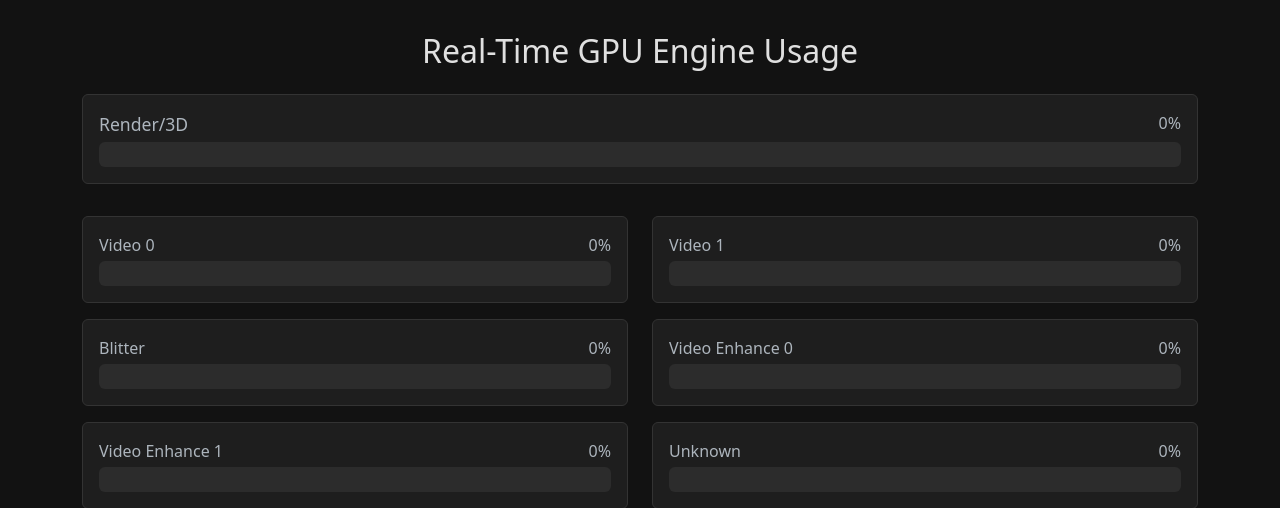
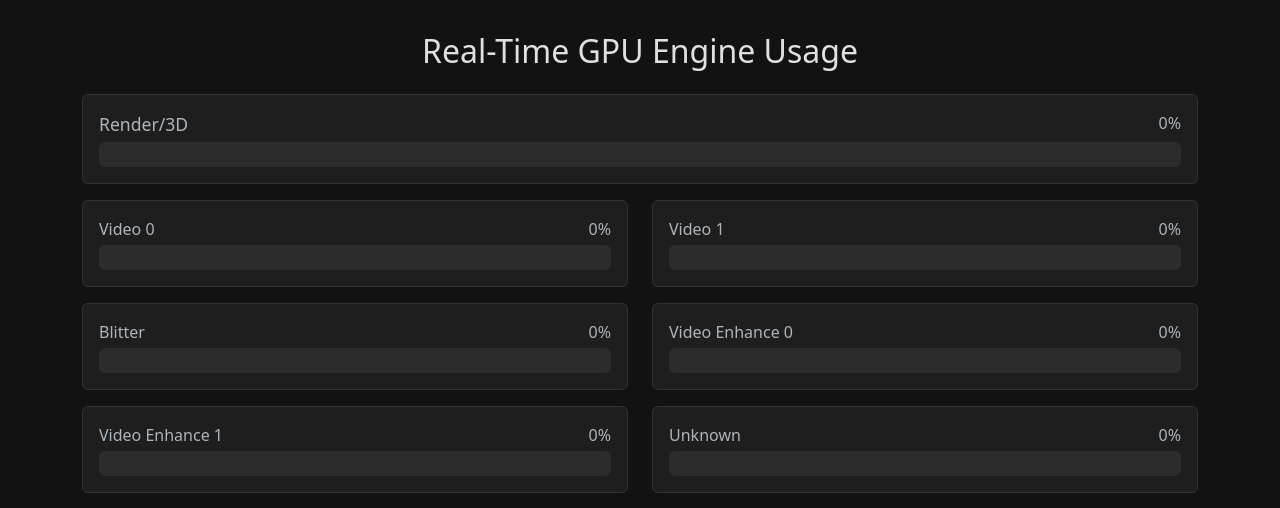
Before and after one commit to sudoxyz/ArcWebUI, a Flask app: page / in a window 1280 px wide. Shown: the top 508 px of the page. Run offline with Flask 3, Linux system fonts and the light colour scheme; data that the repository does not hold is empty.

Commit message:
Remove gap between Render/3D and Video 0 and Video 1.
Changed "col-12 mb-3" to "col-md-12".

```diff
--- a/templates/index.html
+++ b/templates/index.html
@@ -19,7 +19,7 @@
     <h2 class="text-center mb-4">Real-Time GPU Engine Usage</h2>
 
     <div class="row" id="metrics-container">
-        <div class="col-12 mb-3">
+        <div class="col-md-12">
             <div class="card p-3">
                 <div class="d-flex justify-content-between mb-1">
                     <span class="metric-label">Render/3D</span>
```
